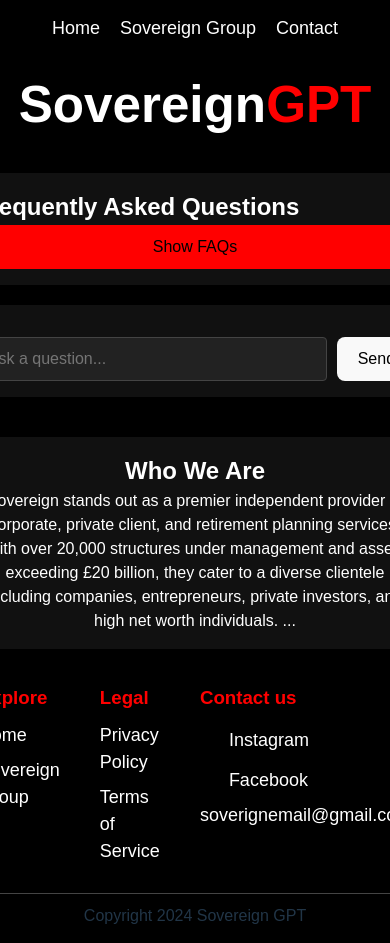
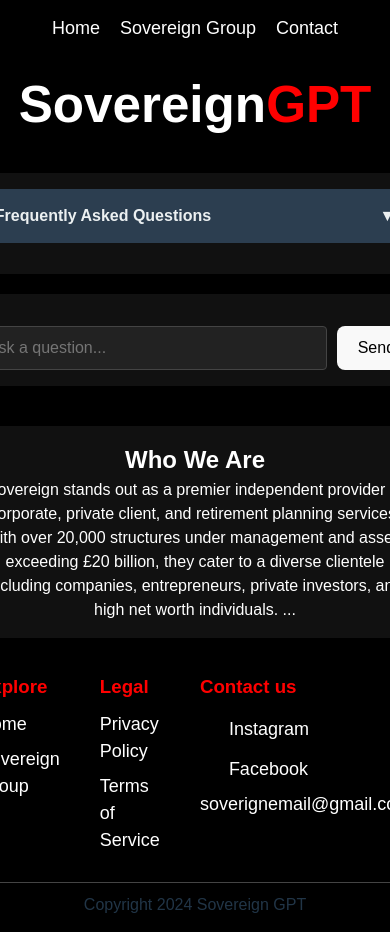
Before and after one commit to Kareem21/SovereignGPT, a React (Vite) app: page / in a window 390 px wide. Shown: the top 943 px of the page. Built offline with nearby package versions, Linux system fonts and the light colour scheme; some icons are missing.

Commit message:
gotosleejjjjjjjfgfgjjjjp;kkkkkkkhhhkjlkklk

```diff
--- a/src/App.css
+++ b/src/App.css
@@ -214,11 +214,40 @@
   }
 
   .faq-toggle {
-    display: block;
-    background-color: #ff0000;
-    color: #000;
-    padding: 10px;
-    text-align: center;
+    display: flex;
+    justify-content: space-between;
+    align-items: center;
+    background-color: #2c3e50;
+    color: #ecf0f1;
+    padding: 15px 20px;
+    border-radius: 8px;
     cursor: pointer;
+    font-weight: bold;
+    transition: background-color 0.3s ease;
+    margin-bottom: 15px;
+  }
+
+  .faq-toggle:hover {
+    background-color: #34495e;
+  }
+
+  .faq-toggle-icon {
+    transition: transform 0.3s ease;
+  }
+
+  .faq-toggle-icon.open {
+    transform: rotate(180deg);
+  }
+
+  @media (min-width: 769px) {
+    .faq-toggle {
+      display: none;
+    }
+  }
+
+  @media (max-width: 768px) {
+    .faq-section h2 {
+      display: none;
+    }
   }
 }
--- a/src/App.jsx
+++ b/src/App.jsx
@@ -58,7 +58,10 @@
                     <div className={`faq-section ${isFAQOpen ? 'open' : ''}`}>
                         <h2>Frequently Asked Questions</h2>
                         <div className="faq-toggle" onClick={() => setIsFAQOpen(!isFAQOpen)}>
-                            {isFAQOpen ? 'Hide FAQs' : 'Show FAQs'}
+                            <span>Frequently Asked Questions</span>
+                            <span className={`faq-toggle-icon ${isFAQOpen ? 'open' : ''}`}>
+                                {isFAQOpen ? '▲' : '▼'}
+                            </span>
                         </div>
                         <ul className="faq-list">
                             {FAQs.map((question, index) => (
```
